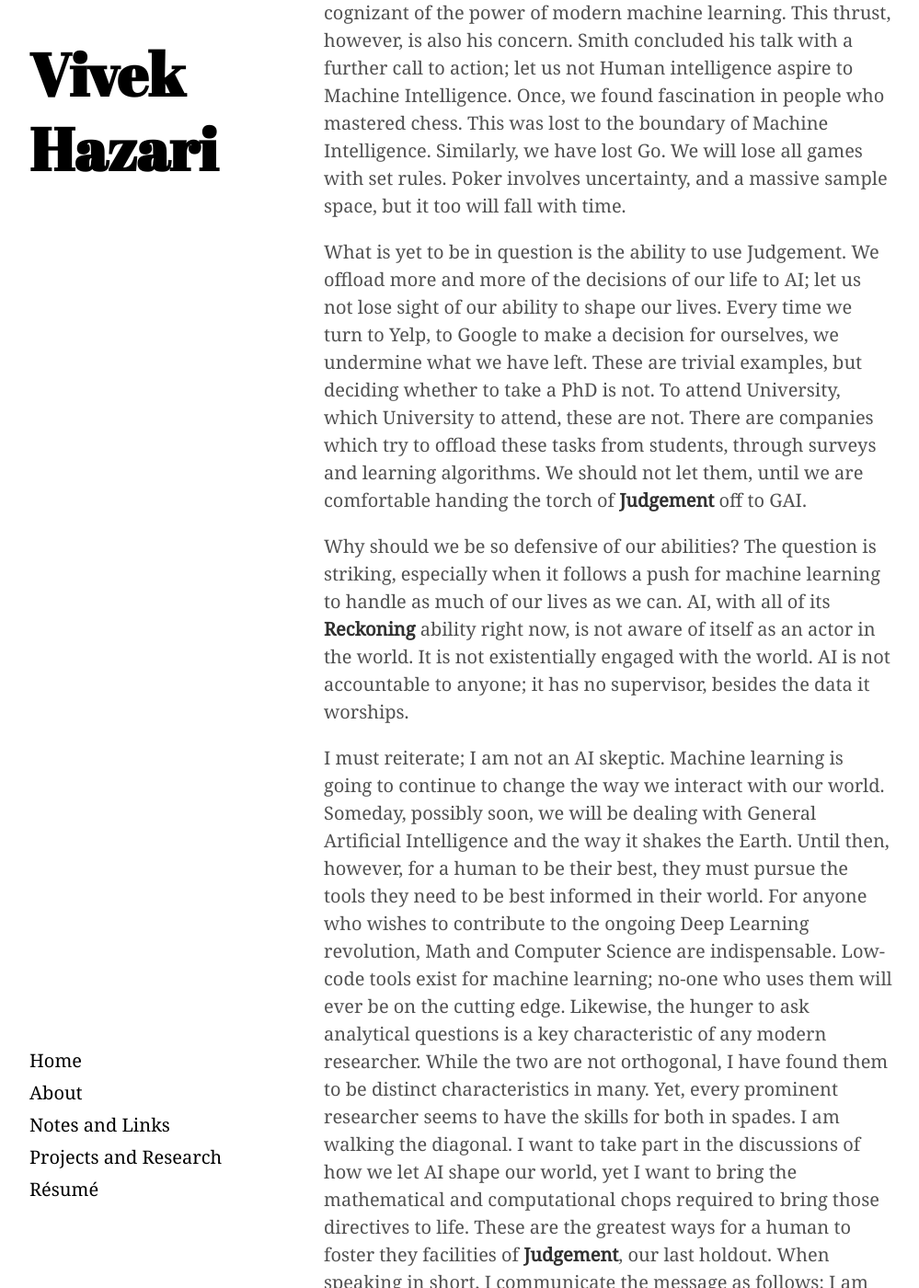
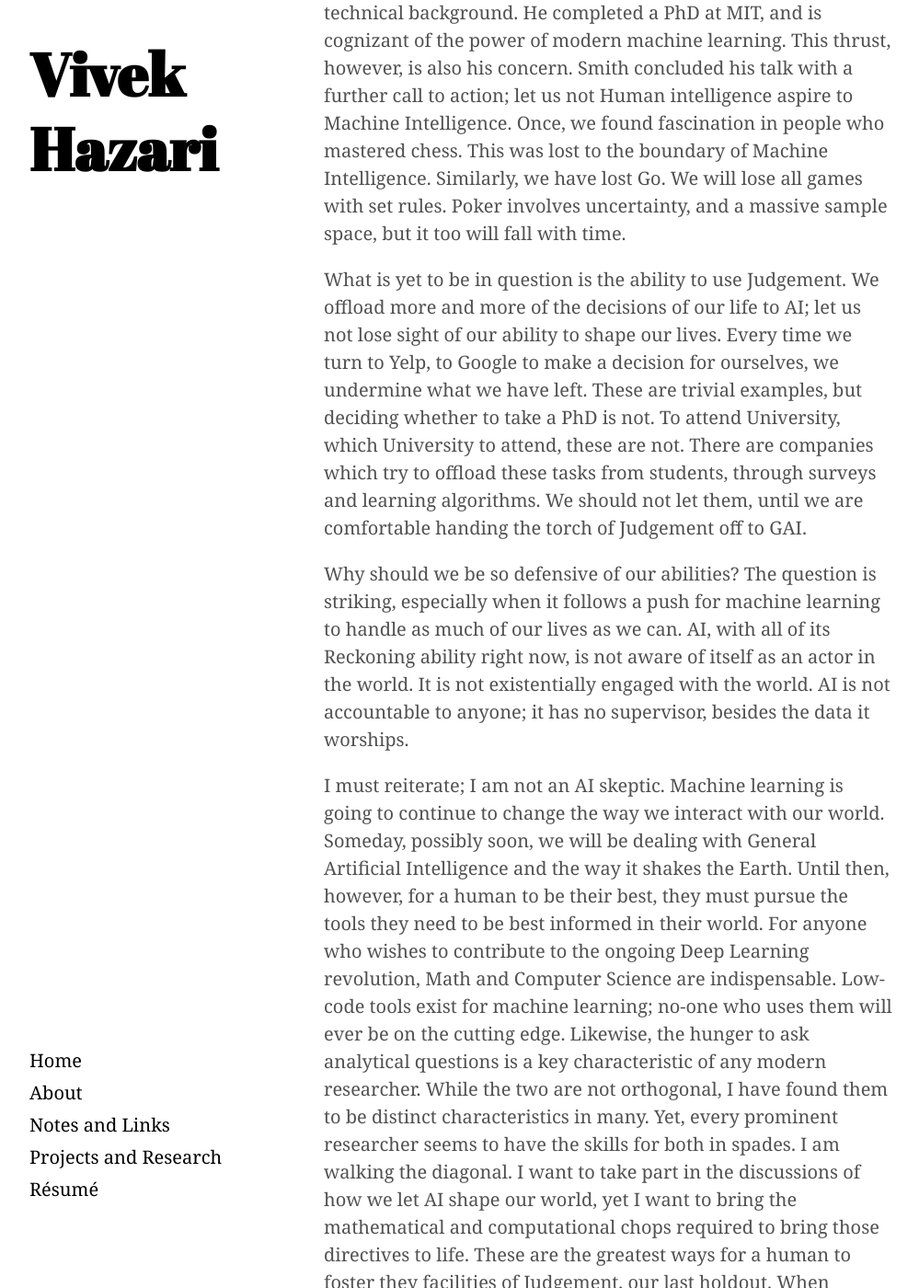
Before and after one commit to Vivekhaz/site_personal, a Jekyll site: the page built from _posts/2020-04-24-tthe-promise-of-ai.md, in a window 1280 px wide and 1400 px high, scrolled down 1031 px. Shown: the whole window at 92% size, without its empty margins (208-1207 px from the left). Built offline with Jekyll 4.4.1, drawn with Linux system fonts in a browser that asks for light colours; some of the changed lines change nothing that is shown; some of the changed text lies outside the part shown.

Commit message:
Update 2020-04-24-tthe-promise-of-ai.md

```diff
--- a/_posts/2020-04-24-tthe-promise-of-ai.md
+++ b/_posts/2020-04-24-tthe-promise-of-ai.md
@@ -1,18 +1,19 @@
 ---
 layout: post
 title: The Promise of AI
+published: true
 ---
 
 
 
 While visiting at the University of Edinburgh, I had the opportunity to attend a talk by Prof. Brian Cantwell Smith on his most recent book, __The Promise of AI__.
 
-Like many of my tech-minded peers, I'm optimistic about A.I., and excited by the revolution brought about by advances in machine learning right now. Prof. Smith presented a contrarian viewpoint; he provided an overview of *kinds of intelligence*, the differences between the kind people and AI have, along with two ideas, **Reckoning** and **Judgement** on how to distinguish between AI and people. Right now, AI excels at reckoning; calculated manipulations of data about the world. Smith establishes **Judgement** as a normative ideal to which humans should aspire, where *normative* means that it is worthwhile.
+Like many of my tech-minded peers, I'm optimistic about A.I., and excited by the revolution brought about by advances in machine learning right now. Prof. Smith presented a contrarian viewpoint; he provided an overview of *kinds of intelligence*, the differences between the kind people have and AI has. He frames this with two ideas, **Reckoning** and **Judgement**, a line he draws to distinguish between AI and people. Right now, AI excels at Reckoning: calculated manipulations of data about the world. Smith establishes Judgement as a normative ideal to which humans should aspire, where *normative* means that it is worthwhile.
 
-**Judgement** is given every virtuous quality of human thought, distilled to a Platonic purity. For Prof. Smith, **Judgement** is dispassionate, deliberative, accountable to the world, and is aware of things as *objects* in the world, rather than representations of things in the world. Save an unknown work on-going right now, Smith is right. AI *does not* have such capabilities right now. Still, AI is incredibly powerful. Whatever we want to dub it, **Reckoning** is changing the world as we know it, automating tasks that have been day jobs for decades. What I found initially curious was Smith's call to action; we should off-load as much work as possible to AI, as soon as possible. In a political landscape fraught with concerns over jobs, this was a change of pace. Prof. Smith is not a philosopher without a technical background. He completed a PhD at MIT, and is cognizant of the power of modern machine learning. This thrust, however, is also his concern. Smith concluded his talk with a further call to action; let us not Human intelligence aspire to Machine Intelligence. Once, we found fascination in people who mastered chess. This was lost to the boundary of Machine Intelligence. Similarly, we have lost Go. We will lose all games with set rules. Poker involves uncertainty, and a massive sample space, but it too will fall with time.
+Judgement is given every virtuous quality of human thought, distilled to a Platonic purity. For Prof. Smith, Judgement is dispassionate, deliberative, accountable to the world, and is aware of things as *objects* in the world, rather than representations of things in the world. Save an unknown work on-going right now, Smith is right. AI *does not* have such capabilities right now. Still, AI is incredibly powerful. Whatever we want to dub it, Reckoning is changing the world as we know it, automating tasks that have been day jobs for decades. What I found initially curious was Smith's call to action; we should off-load as much work as possible to AI, as soon as possible. In a political landscape fraught with concerns over jobs, this was a change of pace. Prof. Smith is not a philosopher without a technical background. He completed a PhD at MIT, and is cognizant of the power of modern machine learning. This thrust, however, is also his concern. Smith concluded his talk with a further call to action; let us not Human intelligence aspire to Machine Intelligence. Once, we found fascination in people who mastered chess. This was lost to the boundary of Machine Intelligence. Similarly, we have lost Go. We will lose all games with set rules. Poker involves uncertainty, and a massive sample space, but it too will fall with time.
 
-What is yet to be in question is the ability to use Judgement. We offload more and more of the decisions of our life to AI; let us not lose sight of our ability to shape our lives. Every time we turn to Yelp, to Google to make a decision for ourselves, we undermine what we have left. These are trivial examples, but deciding whether to take a PhD is not. To attend University, which University to attend, these are not. There are companies which try to offload these tasks from students, through surveys and learning algorithms. We should not let them, until we are comfortable handing the torch of **Judgement** off to GAI.
+What is yet to be in question is the ability to use Judgement. We offload more and more of the decisions of our life to AI; let us not lose sight of our ability to shape our lives. Every time we turn to Yelp, to Google to make a decision for ourselves, we undermine what we have left. These are trivial examples, but deciding whether to take a PhD is not. To attend University, which University to attend, these are not. There are companies which try to offload these tasks from students, through surveys and learning algorithms. We should not let them, until we are comfortable handing the torch of Judgement off to GAI.
 
-Why should we be so defensive of our abilities? The question is striking, especially when it follows a push for machine learning to handle as much of our lives as we can. AI, with all of its **Reckoning** ability right now, is not aware of itself as an actor in the world. It is not existentially engaged with the world. AI is not accountable to anyone; it has no supervisor, besides the data it worships.
+Why should we be so defensive of our abilities? The question is striking, especially when it follows a push for machine learning to handle as much of our lives as we can. AI, with all of its Reckoning ability right now, is not aware of itself as an actor in the world. It is not existentially engaged with the world. AI is not accountable to anyone; it has no supervisor, besides the data it worships.
 
-I must reiterate; I am not an AI skeptic. Machine learning is going to continue to change the way we interact with our world. Someday, possibly soon, we will be dealing with General Artificial Intelligence and the way it shakes the Earth. Until then, however, for a human to be their best, they must pursue the tools they need to be best informed in their world. For anyone who wishes to contribute to the ongoing Deep Learning revolution, Math and Computer Science are indispensable. Low-code tools exist for machine learning; no-one who uses them will ever be on the cutting edge. Likewise, the hunger to ask analytical questions is a key characteristic of any modern researcher. While the two are not orthogonal, I have found them to be distinct characteristics in many. Yet, every prominent researcher seems to have the skills for both in spades. I am walking the diagonal. I want to take part in the discussions of how we let AI shape our world, yet I want to bring the mathematical and computational chops required to bring those directives to life. These are the greatest ways for a human to foster they facilities of **Judgement**, our last holdout. When speaking in short, I communicate the message as follows: I am chasing (1, 1). Excellence along both axises.
+I must reiterate; I am not an AI skeptic. Machine learning is going to continue to change the way we interact with our world. Someday, possibly soon, we will be dealing with General Artificial Intelligence and the way it shakes the Earth. Until then, however, for a human to be their best, they must pursue the tools they need to be best informed in their world. For anyone who wishes to contribute to the ongoing Deep Learning revolution, Math and Computer Science are indispensable. Low-code tools exist for machine learning; no-one who uses them will ever be on the cutting edge. Likewise, the hunger to ask analytical questions is a key characteristic of any modern researcher. While the two are not orthogonal, I have found them to be distinct characteristics in many. Yet, every prominent researcher seems to have the skills for both in spades. I am walking the diagonal. I want to take part in the discussions of how we let AI shape our world, yet I want to bring the mathematical and computational chops required to bring those directives to life. These are the greatest ways for a human to foster they facilities of Judgement, our last holdout. When speaking in short, I communicate the message as follows: I am chasing (1, 1). Excellence along both axises.
```
